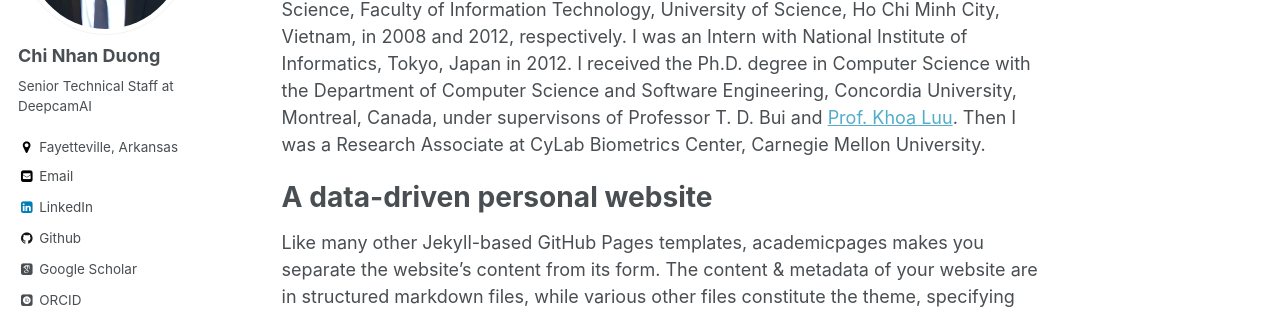
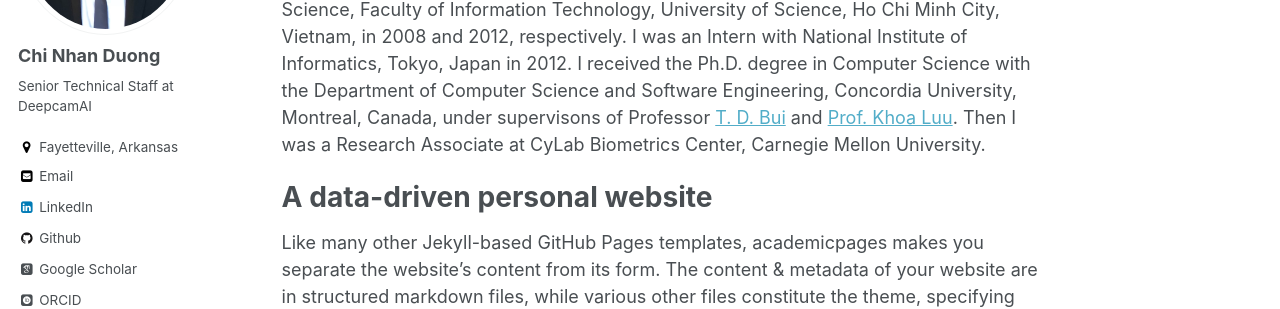
Before and after one commit to dcnhan/dcnhan.github.io, a Jekyll site: the page built from _pages/about.md, in a window 1280 px wide and 900 px high. Shown: the part 269-578 px from the top of the window. Built offline with Jekyll 4.4.1, drawn with Linux system fonts in a browser that asks for light colours; some web fonts are replaced; part of the change alters nothing that is shown; some of the changed text lies outside the part shown.

Commit message:
second commit

```diff
--- a/_pages/about.md
+++ b/_pages/about.md
@@ -10,7 +10,7 @@ redirect_from:
 
 I'm a Senior Technical Staff of DeepcamAI. My research interests lie in the fields of computer vision, deep learning and reinforcement learning.
 
-I received his B.S. and M.Sc. degrees in Computer Science from Department of Computer Science, Faculty of Information Technology, University of Science, Ho Chi Minh City, Vietnam, in 2008 and 2012, respectively. I was an Intern with National Institute of Informatics, Tokyo, Japan in 2012. I received the Ph.D. degree in Computer Science with the Department of Computer Science and Software Engineering, Concordia University, Montreal, Canada, under supervisons of Professor T. D. Bui and [Prof. Khoa Luu](http://csce.uark.edu/~khoaluu/). Then I was a Research Associate at CyLab Biometrics Center, Carnegie Mellon University.
+I received his B.S. and M.Sc. degrees in Computer Science from Department of Computer Science, Faculty of Information Technology, University of Science, Ho Chi Minh City, Vietnam, in 2008 and 2012, respectively. I was an Intern with National Institute of Informatics, Tokyo, Japan in 2012. I received the Ph.D. degree in Computer Science with the Department of Computer Science and Software Engineering, Concordia University, Montreal, Canada, under supervisons of Professor [T. D. Bui](https://users.encs.concordia.ca/~bui/) and [Prof. Khoa Luu](http://csce.uark.edu/~khoaluu/). Then I was a Research Associate at CyLab Biometrics Center, Carnegie Mellon University.
 
 
 A data-driven personal website
```
